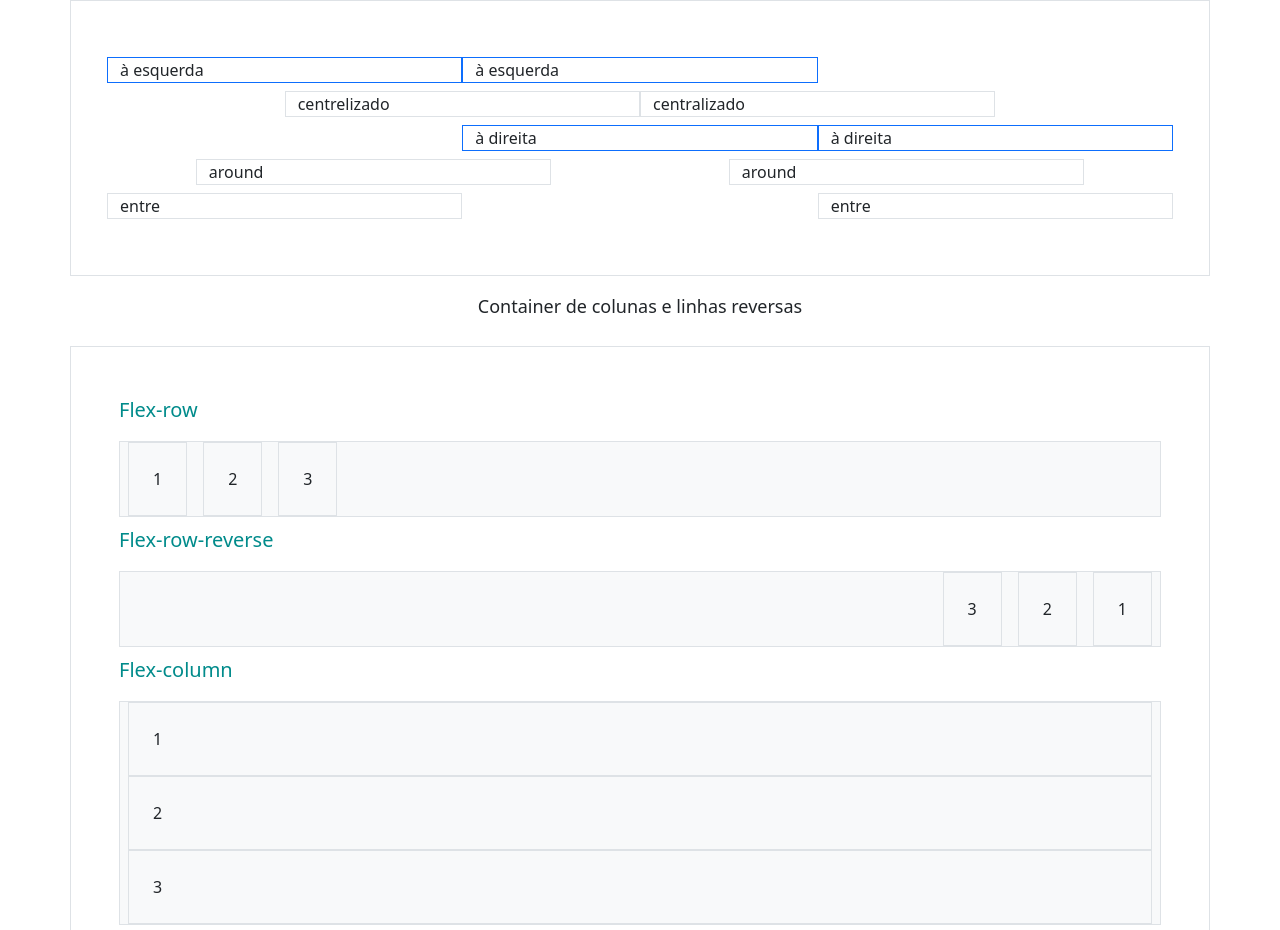
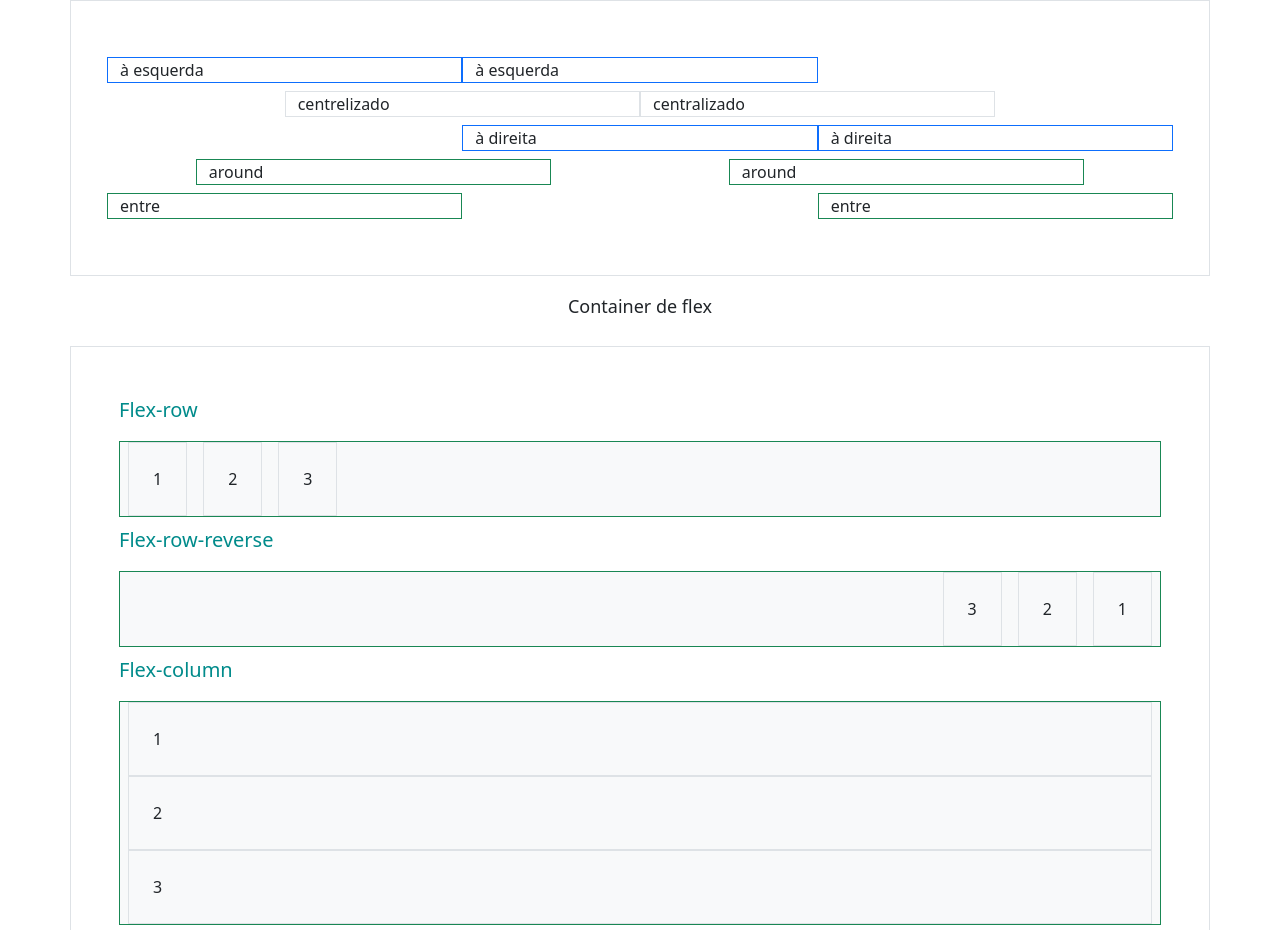
Before and after one commit to N4k4i/20252_maua_tti107_t2sub2, a plain HTML site: page TTI107/06 boostrap/alinhamento.html in a window 1280 px wide. Shown: the part 637-1567 px from the top of the page. Drawn offline with nearby package versions, Linux system fonts and the light colour scheme.

Commit message:
fim da apostila 06

```diff
--- a/TTI107/06 boostrap/alinhamento.html
+++ b/TTI107/06 boostrap/alinhamento.html
@@ -46,38 +46,38 @@
             <div class="col-4 border border-primary">à direita</div>
         </div>
         <div class="row my-2 justify-content-around">
-            <div class="col-4 border border-sucess">around</div>
-            <div class="col-4 border border-sucess">around</div>
+            <div class="col-4 border border-success">around</div>
+            <div class="col-4 border border-success">around</div>
         </div>
         <div class="row my-2 justify-content-between">
-            <div class="col-4 border border-sucess">entre</div>
-            <div class="col-4 border border-sucess">entre</div>
+            <div class="col-4 border border-success">entre</div>
+            <div class="col-4 border border-success">entre</div>
         </div>
     </div>
 
-    <h3 style="font-size: large; text-align-last: center; padding: 20px;">Container de colunas e linhas reversas</h3>
+    <h3 style="font-size: large; text-align-last: center; padding: 20px;">Container de flex</h3>
 
     <div class="container mt-2 p-5 border">
         <p style="font-size: 20px; color: darkcyan;">Flex-row</p>
-        <div class="d-flex border border-sucess bg-light my-2">
+        <div class="d-flex border border-success bg-light my-2">
             <div class="p-4 border mx-2">1</div>
             <div class="p-4 border mx-2">2</div>
             <div class="p-4 border mx-2">3</div>
         </div>
         <p style="font-size: 20px; color: darkcyan;">Flex-row-reverse</p>
-        <div class="d-flex flex-row-reverse border border-sucess bg-light my-2">
+        <div class="d-flex flex-row-reverse border border-success bg-light my-2">
             <div class="p-4 border mx-2">1</div>
             <div class="p-4 border mx-2">2</div>
             <div class="p-4 border mx-2">3</div>
         </div>
         <p style="font-size: 20px; color: darkcyan;">Flex-column</p>
-        <div class="d-flex flex-column border border-sucess bg-light my-2">
+        <div class="d-flex flex-column border border-success bg-light my-2">
             <div class="p-4 border mx-2">1</div>
             <div class="p-4 border mx-2">2</div>
             <div class="p-4 border mx-2">3</div>
         </div>
         <p style="font-size: 20px; color: darkcyan;">Flex-column-reverse</p>
-        <div class="d-flex flex-column-reverse border border-sucess bg-light my-2">
+        <div class="d-flex flex-column-reverse border border-success bg-light my-2">
             <div class="p-4 border mx-2">1</div>
             <div class="p-4 border mx-2">2</div>
             <div class="p-4 border mx-2">3</div>
```
